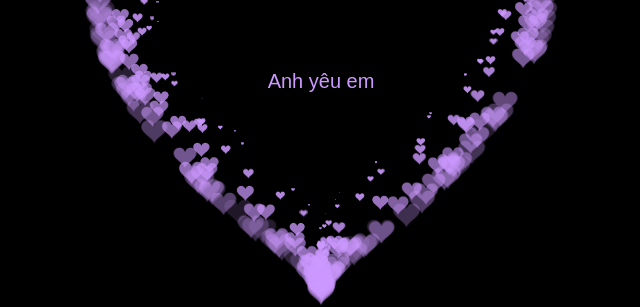
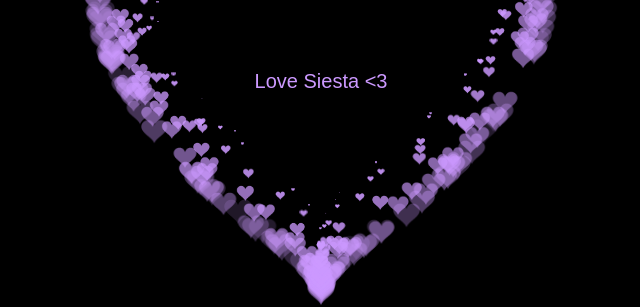
Before and after one commit to Faitzz/for-you, a plain HTML site: page index.html in a window 1280 px wide. Shown: the part 319-626 px from the top of the page, 319-959 px from the left. Drawn offline with Linux system fonts and the light colour scheme.

Commit message:
Update and rename heart.html to index.html

```diff
--- a/heart.html
+++ b/index.html
@@ -35,7 +35,7 @@
  </HEAD>
 
  <BODY>
-  <div id="text">Anh yêu em</div>
+  <div id="text">Love Siesta <3</div>
   <canvas id="pinkboard"></canvas>
 
   <script>
```
